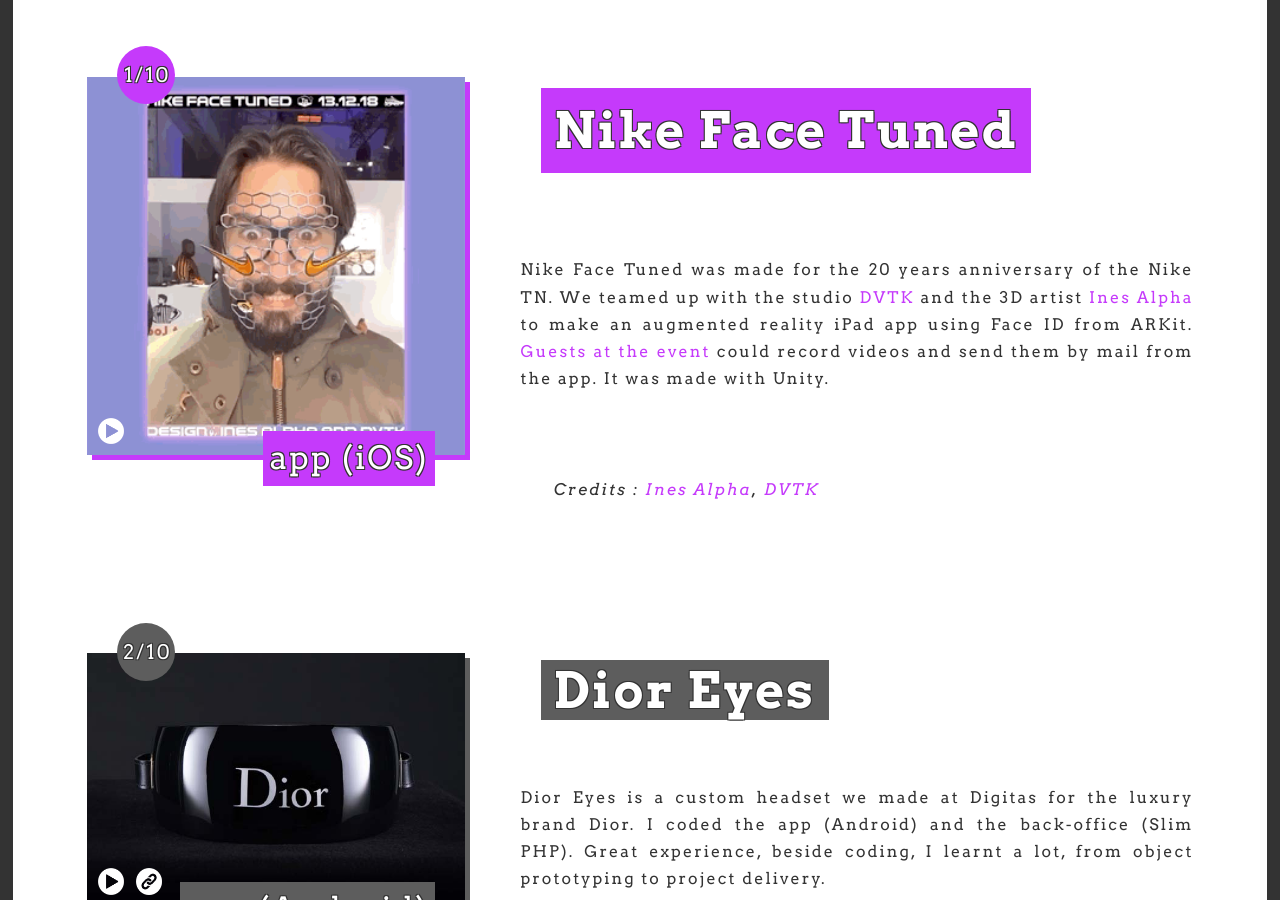
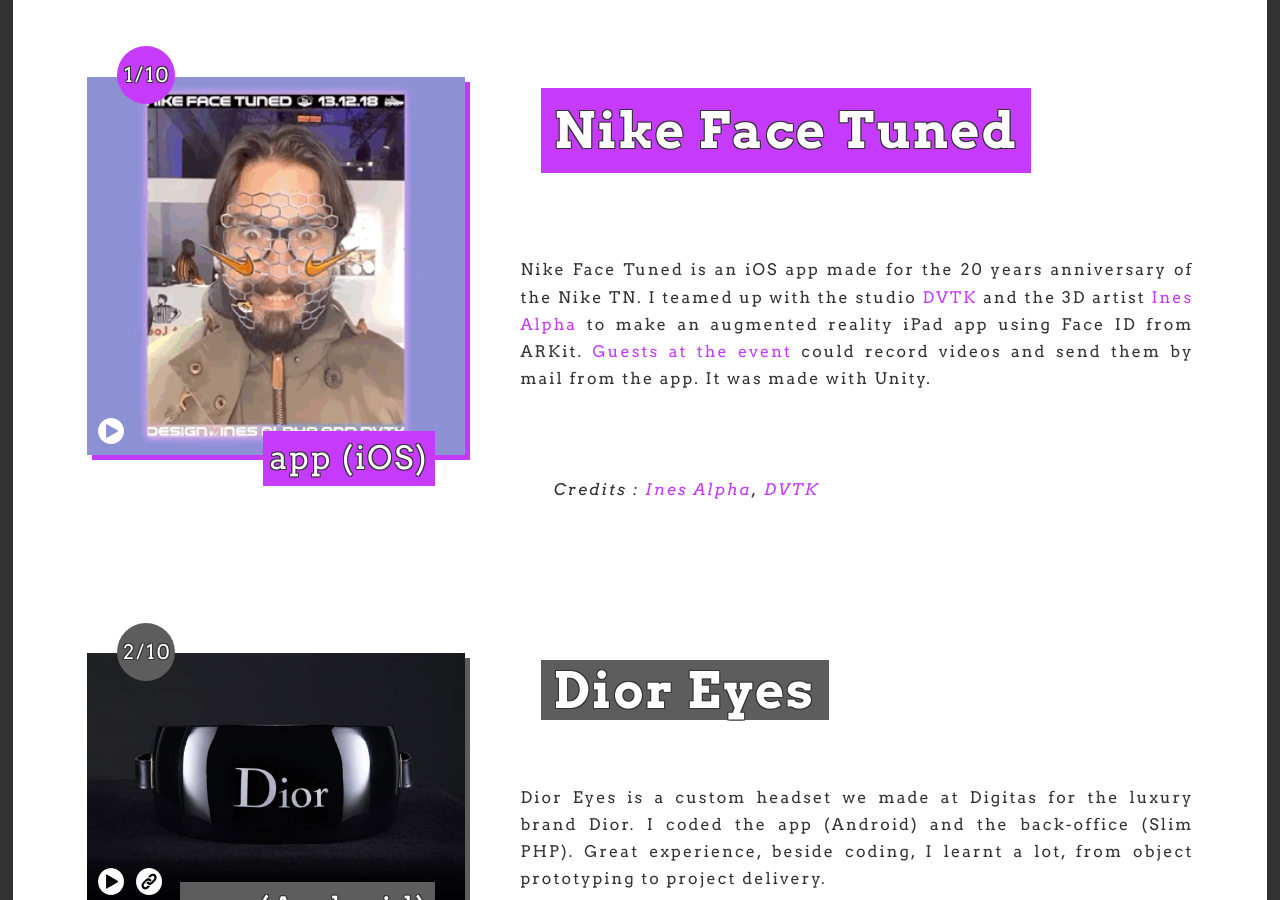
Before and after one commit to karolsenami/karolsenami.github.io, a Jekyll site: the page built from index.html, in a window 1280 px wide and 900 px high, scrolled down 807 px. Built offline with Jekyll 4.4.1, drawn with Linux system fonts in a browser that asks for light colours; a style sheet for code colours, icons or effects is not loaded.

Commit message:
Update 2009-01-01-nike.md

```diff
--- a/_posts/2009-01-01-nike.md
+++ b/_posts/2009-01-01-nike.md
@@ -10,7 +10,7 @@
   r: 197
   g: 58
   b: 251
-description: Nike Face Tuned was made for the 20 years anniversary of the Nike TN. We teamed up with the studio <a href="https://www.dvtk.us/" target="_blank" style="color:rgb(197,58,251)">DVTK</a> and the 3D artist<a href="https://www.instagram.com/ines.alpha/" target="_blank" style="color:rgb(197,58,251)"> Ines Alpha</a> to make an augmented reality iPad app using Face ID from ARKit. <a href="https://youtu.be/Xdu7EpzWDos?t=341" target="_blank" style="color:rgb(197,58,251)">Guests at the event</a> could record videos and send them by mail from the app. It was made with Unity.
+description: Nike Face Tuned is an iOS app made for the 20 years anniversary of the Nike TN. I teamed up with the studio <a href="https://www.dvtk.us/" target="_blank" style="color:rgb(197,58,251)">DVTK</a> and the 3D artist<a href="https://www.instagram.com/ines.alpha/" target="_blank" style="color:rgb(197,58,251)"> Ines Alpha</a> to make an augmented reality iPad app using Face ID from ARKit. <a href="https://youtu.be/Xdu7EpzWDos?t=341" target="_blank" style="color:rgb(197,58,251)">Guests at the event</a> could record videos and send them by mail from the app. It was made with Unity.
 credits:
   - name: Ines Alpha
     link: https://www.instagram.com/ines.alpha/
```
